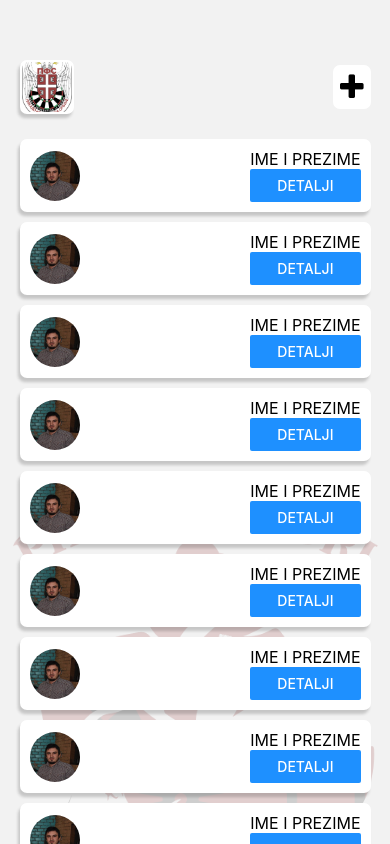
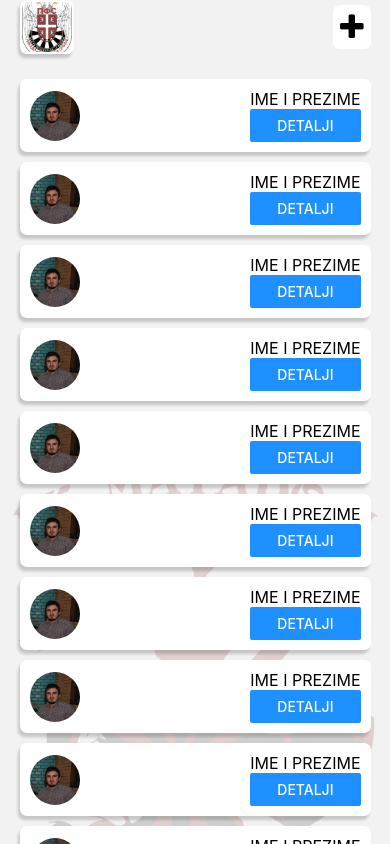
Before and after one commit to Adrian-Swifter/Darts-Club-Membership-Tracker, a React Native app: screen /Homepage in a window 390 px wide. Built offline with nearby package versions, Linux system fonts and the light colour scheme.

Commit message:
added platform agnostic paddingTop

```diff
--- a/app/components/Header.js
+++ b/app/components/Header.js
@@ -5,6 +5,7 @@
   View,
   StyleSheet,
   TouchableOpacity,
+  Platform,
 } from "react-native";
 import Icon from "react-native-vector-icons/FontAwesome";
 
@@ -20,7 +21,7 @@
           elevation: 10,
           backgroundColor: "white",
           padding: 2,
-          borderRadius: 7
+          borderRadius: 7,
         }}
       >
         <Image style={styles.logo} source={require("../assets/PFS.jpg")} />
@@ -38,7 +39,7 @@
 
 const styles = StyleSheet.create({
   container: {
-    paddingTop: 60,
+    paddingTop: Platform.OS === "android" ? 60 : 0,
     paddingBottom: 20,
     width: "90%",
     flexDirection: "row",
--- a/app/screens/Homepage.js
+++ b/app/screens/Homepage.js
@@ -2,7 +2,6 @@
 import {
   ImageBackground,
   StyleSheet,
-  View,
   ScrollView,
   SafeAreaView,
 } from "react-native";
```
